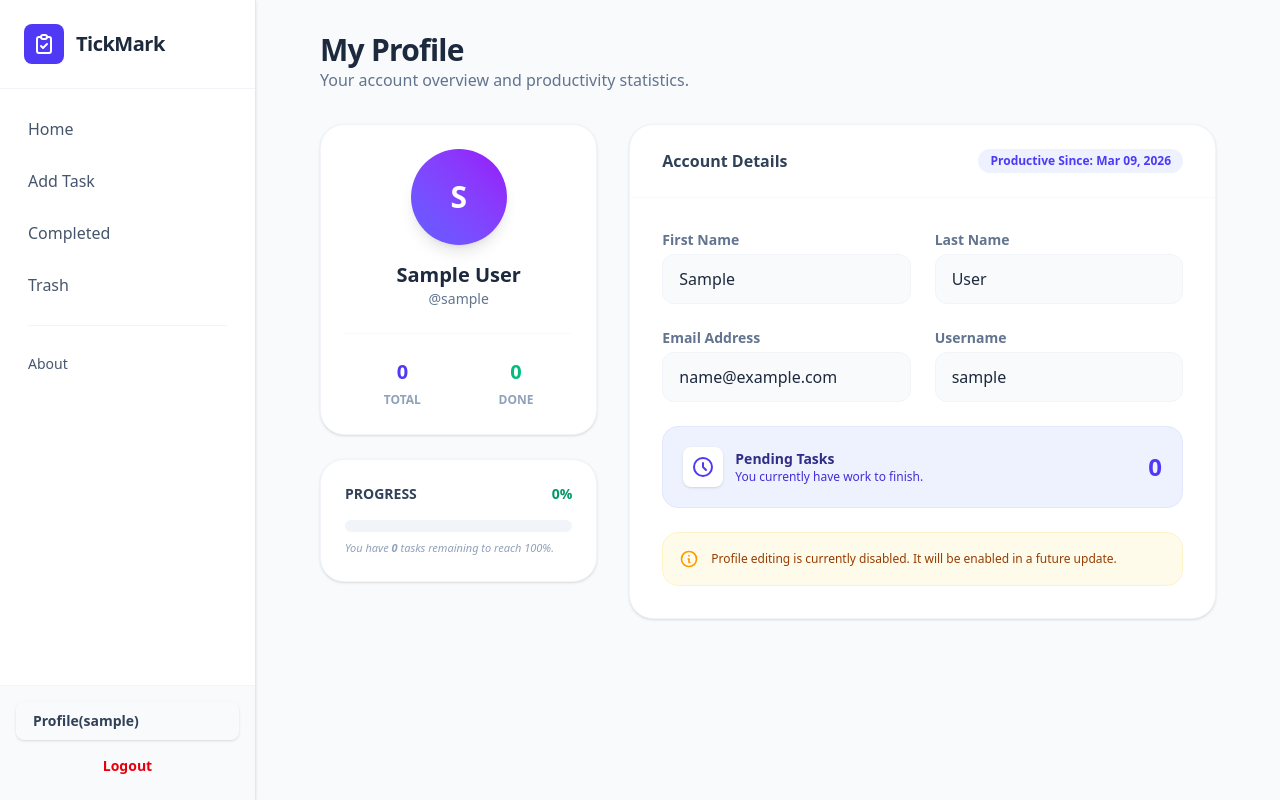
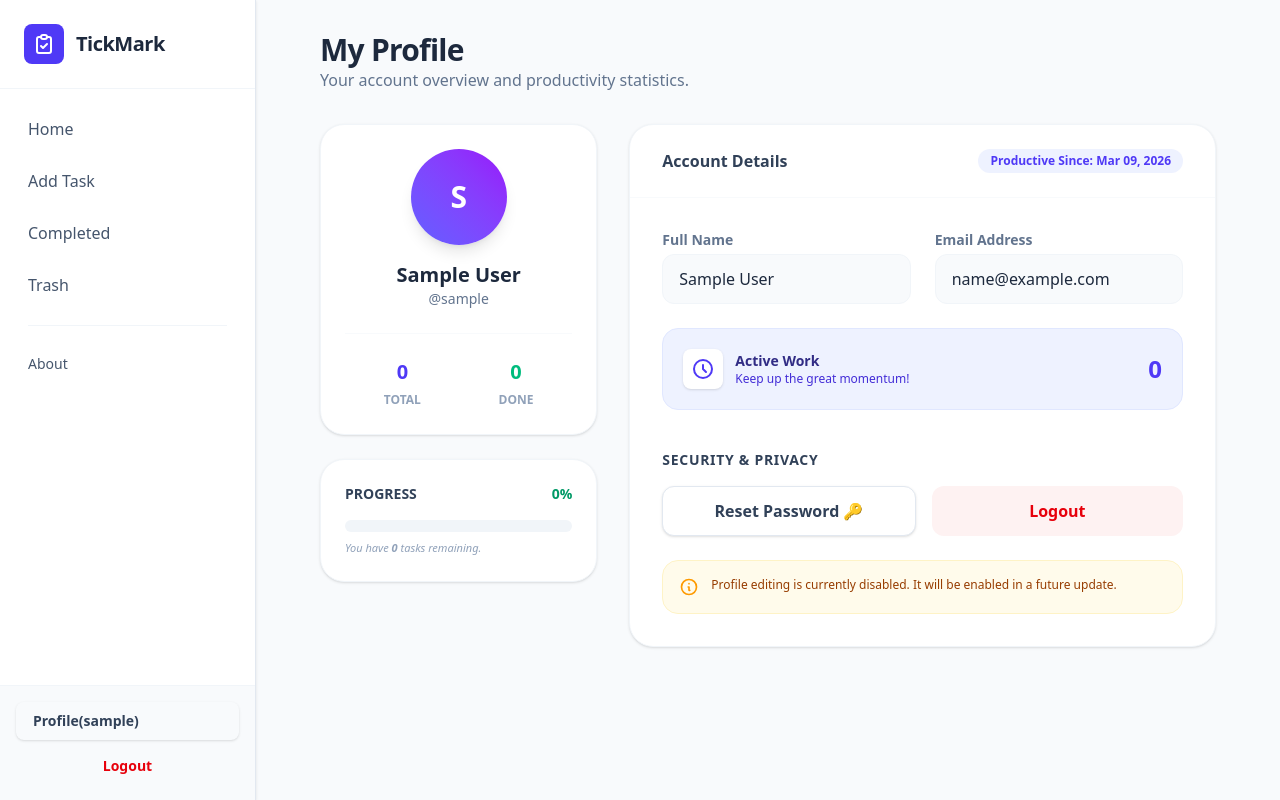
Before and after one commit to Hardik-Mehta-Python/Full-Stack-TODO, a Django app: page /login/profile/ in a window 1280 px wide. Run offline with Django 5.2, Linux system fonts and the light colour scheme; the visitor is signed in with stand-in values (Sample User, id 1); data that the repository does not hold is empty; style sheets or scripts are compiled from the project's sources; some libraries are stand-ins or nearby versions.

Commit message:
reset Password

```diff
--- a/todo_auth/templates/login.html
+++ b/todo_auth/templates/login.html
@@ -39,7 +39,7 @@
             <div>
                 <div class="flex justify-between mb-2">
                     <label for="password" class="block text-sm font-semibold text-slate-700">Password</label>
-                    <!-- <a href="#" class="text-xs text-indigo-600 hover:text-indigo-500 font-medium">Forgot Password?</a> -->
+                    <a href="#" class="text-xs text-indigo-600 hover:text-indigo-500 font-medium">Forgot Password?</a>
                 </div>
                 <input type="password" name="password" id="password" placeholder="••••••••"
                     class="w-full px-4 py-3 rounded-lg border border-slate-200 focus:ring-2 focus:ring-indigo-500 focus:border-transparent outline-none transition duration-200"
--- a/todo_auth/templates/profile.html
+++ b/todo_auth/templates/profile.html
@@ -2,11 +2,9 @@
 
 {% block content %}
 <div class="max-w-4xl mx-auto">
-    <div class="mb-8 flex justify-between items-end">
-        <div>
-            <h1 class="text-3xl font-bold text-slate-800 tracking-tight">My Profile</h1>
-            <p class="text-slate-500">Your account overview and productivity statistics.</p>
-        </div>
+    <div class="mb-8">
+        <h1 class="text-3xl font-bold text-slate-800 tracking-tight">My Profile</h1>
+        <p class="text-slate-500">Your account overview and productivity statistics.</p>
     </div>
 
     <div class="grid grid-cols-1 lg:grid-cols-3 gap-8">
@@ -41,7 +39,7 @@
                     <div class="bg-gradient-to-r from-indigo-500 to-emerald-500 h-3 rounded-full transition-all duration-1000"
                          style="width: {{ completion_percentage }}%"></div>
                 </div>
-                <p class="text-[11px] text-slate-400 italic">You have <strong>{{ pending_task }}</strong> tasks remaining to reach 100%.</p>
+                <p class="text-[11px] text-slate-400 italic">You have <strong>{{ pending_task }}</strong> tasks remaining.</p>
             </div>
         </div>
 
@@ -57,30 +55,15 @@
                 <div class="p-8 space-y-6">
                     <div class="grid grid-cols-1 md:grid-cols-2 gap-6">
                         <div>
-                            <p class="text-sm font-semibold text-slate-500 mb-1">First Name</p>
+                            <p class="text-sm font-semibold text-slate-500 mb-1">Full Name</p>
                             <div class="px-4 py-3 rounded-xl bg-slate-50 text-slate-800 font-medium border border-slate-100">
-                                {{ user.first_name|default:"Not Provided" }}
+                                {{ user.get_full_name|default:user.username }}
                             </div>
                         </div>
-                        <div>
-                            <p class="text-sm font-semibold text-slate-500 mb-1">Last Name</p>
-                            <div class="px-4 py-3 rounded-xl bg-slate-50 text-slate-800 font-medium border border-slate-100">
-                                {{ user.last_name|default:"Not Provided" }}
-                            </div>
-                        </div>
-                    </div>
-
-                    <div class="grid grid-cols-1 md:grid-cols-2 gap-6">
                         <div>
                             <p class="text-sm font-semibold text-slate-500 mb-1">Email Address</p>
                             <div class="px-4 py-3 rounded-xl bg-slate-50 text-slate-800 font-medium border border-slate-100 truncate">
                                 {{ user.email }}
-                            </div>
-                        </div>
-                        <div>
-                            <p class="text-sm font-semibold text-slate-500 mb-1">Username</p>
-                            <div class="px-4 py-3 rounded-xl bg-slate-50 text-slate-800 font-medium border border-slate-100">
-                                {{ user.username }}
                             </div>
                         </div>
                     </div>
@@ -93,18 +76,32 @@
                                 </svg>
                             </div>
                             <div>
-                                <p class="text-sm font-bold text-indigo-900">Pending Tasks</p>
-                                <p class="text-xs text-indigo-700">You currently have work to finish.</p>
+                                <p class="text-sm font-bold text-indigo-900">Active Work</p>
+                                <p class="text-xs text-indigo-700">Keep up the great momentum!</p>
                             </div>
                         </div>
                         <span class="text-2xl font-black text-indigo-600">{{ pending_task }}</span>
+                    </div>
+
+                    <div class="pt-4">
+                        <h4 class="text-sm font-bold text-slate-700 uppercase mb-4 tracking-wider">Security & Privacy</h4>
+                        <div class="flex flex-col sm:flex-row gap-4">
+                            <a href="{% url 'reset_password' %}" class="flex-1 flex items-center justify-center gap-2 px-6 py-3 bg-white border border-slate-200 text-slate-700 rounded-xl font-bold hover:bg-slate-50 hover:border-slate-300 transition-all shadow-sm">
+
+                                Reset Password 🔑
+                            </a>
+
+                            <a href="{% url 'logout' %}" class="flex-1 flex items-center justify-center gap-2 px-6 py-3 bg-red-50 text-red-600 rounded-xl font-bold hover:bg-red-600 hover:text-white transition-all">
+                                Logout
+                            </a>
+                        </div>
                     </div>
 
                     <div class="p-4 bg-amber-50 rounded-2xl border border-amber-100 flex gap-3">
                         <svg xmlns="http://www.w3.org/2000/svg" class="h-5 w-5 text-amber-500 shrink-0" fill="none" viewBox="0 0 24 24" stroke="currentColor">
                             <path stroke-linecap="round" stroke-linejoin="round" stroke-width="2" d="M13 16h-1v-4h-1m1-4h.01M21 12a9 9 0 11-18 0 9 9 0 0118 0z" />
                         </svg>
-                        <p class="text-xs text-amber-800 font-medium leading-relaxed">
+                        <p class="text-xs text-amber-800 font-medium">
                             Profile editing is currently disabled. It will be enabled in a future update.
                         </p>
                     </div>
--- a/todo_auth/urls.py
+++ b/todo_auth/urls.py
@@ -6,4 +6,5 @@ urlpatterns = [
     path('register/',register,name='register'),
     path('profile/',profile,name='profile'),
     path('logout/',logout_,name='logout'),
+    path('reset_password/',reset_password,name='reset_password')
 ]
--- a/todo_auth/views.py
+++ b/todo_auth/views.py
@@ -93,3 +93,23 @@ def logout_(request):
     logout(request)
 
     return redirect('login')
+
+def reset_password(request):
+    user = request.user
+    if request.method == "POST":
+        cPasw = request.POST['cPasw']
+        nPasw = request.POST['nPasw']
+        confirmPasw = request.POST['confirmPasw']
+
+        if user.check_password(cPasw):
+            if nPasw == confirmPasw:
+                user.set_password(nPasw)
+                user.save()
+                return redirect('login')
+            else: return render(request,'reset_password.html',{'error':'Password Not Match'})
+        else:
+            return render(request,'reset_password.html',{'error':'Password Incorrect'})
+    return render(request,'reset_password.html')
+
+def forgot(request):
+    return render(request,'forgot.html')
```
Also changed, not shown: todo_auth/templates/reset_password.html (added, +65 -0 lines).
